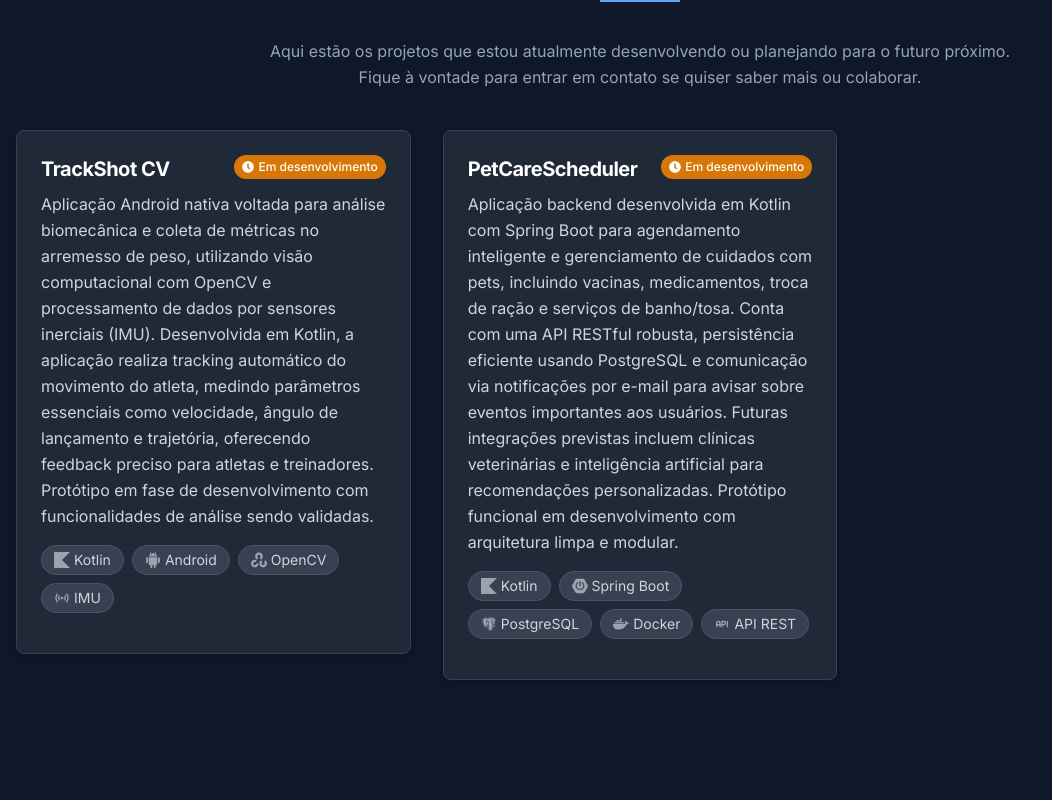
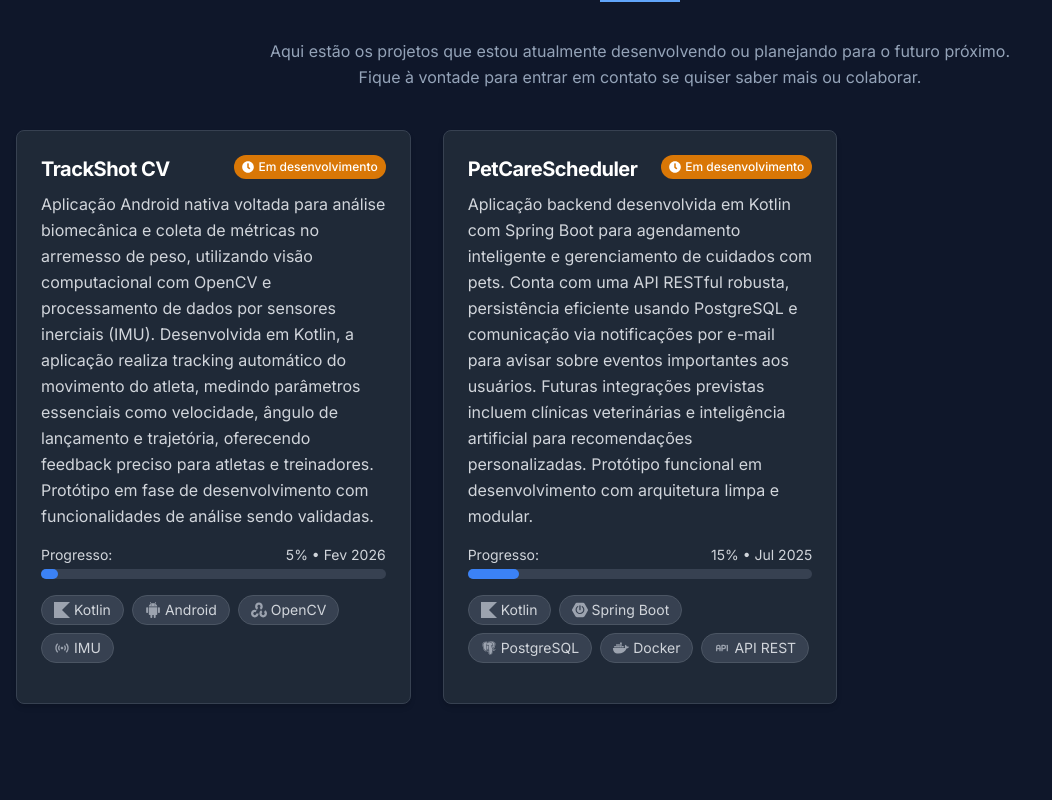
Before and after one commit to caiovilquer/portifolio, a React (Vite) app: page / in a window 1280 px wide. Shown: the part 3180-3980 px from the top of the page, without its empty margins (0-1052 px from the left). Built offline with nearby package versions, Linux system fonts and the light colour scheme.

Commit message:
feat: add progress tracking to ProjectCard and FutureProjects data

```diff
--- a/src/components/ProjectCard.tsx
+++ b/src/components/ProjectCard.tsx
@@ -17,6 +17,9 @@ export interface Project {
     label: string;
     url: string;
   }[];
+  // Novas propriedades
+  estimatedCompletion?: string;
+  progressPercentage?: number;
 }
 
 interface ProjectCardProps {
@@ -37,6 +40,25 @@ const ProjectCard: React.FC<ProjectCardProps> = ({ project }) => {
           )}
         </div>
         <p className="text-gray-300 mb-4">{project.description}</p>
+
+        {/* Adicionando seção de progresso quando disponível */}
+        {project.estimatedCompletion && (
+          <div className="mb-4">
+            <div className="flex justify-between text-sm mb-1">
+              <span className="text-gray-300">Progresso:</span>
+              <span className="text-gray-300">
+                {project.progressPercentage || 0}% •{" "}
+                {project.estimatedCompletion}
+              </span>
+            </div>
+            <div className="w-full bg-gray-700 rounded-full h-2.5">
+              <div
+                className="bg-blue-500 h-2.5 rounded-full transition-all duration-700 ease-in-out"
+                style={{ width: `${project.progressPercentage || 0}%` }}
+              ></div>
+            </div>
+          </div>
+        )}
 
         <div className="mb-4">
           <div className="flex flex-wrap gap-2 mb-2">
--- a/src/index.css
+++ b/src/index.css
@@ -162,6 +162,19 @@
       transform: translateY(0);
     }
   }
+
+  .progress-container {
+    @apply w-full bg-gray-700 rounded-full h-2.5 overflow-hidden;
+  }
+
+  .progress-bar {
+    @apply h-full rounded-full transition-all duration-700 ease-in-out;
+    background-image: linear-gradient(to right, #3b82f6, #60a5fa);
+  }
+
+  .progress-label {
+    @apply flex justify-between text-sm mb-1 text-gray-300;
+  }
 }
 
 /* Subtle scroll styling */
--- a/src/pages/FutureProjects.tsx
+++ b/src/pages/FutureProjects.tsx
@@ -24,12 +24,14 @@ const futureProjects: Project[] = [
     githubUrl: "", // URL quando disponível
     demoUrl: "", // URL quando disponível
     inProgress: true,
+    estimatedCompletion: "Fev 2026",
+    progressPercentage: 5,
   },
   {
     id: 2,
     title: "PetCareScheduler",
     description:
-      "Aplicação backend desenvolvida em Kotlin com Spring Boot para agendamento inteligente e gerenciamento de cuidados com pets, incluindo vacinas, medicamentos, troca de ração e serviços de banho/tosa. Conta com uma API RESTful robusta, persistência eficiente usando PostgreSQL e comunicação via notificações por e-mail para avisar sobre eventos importantes aos usuários. Futuras integrações previstas incluem clínicas veterinárias e inteligência artificial para recomendações personalizadas. Protótipo funcional em desenvolvimento com arquitetura limpa e modular.",
+      "Aplicação backend desenvolvida em Kotlin com Spring Boot para agendamento inteligente e gerenciamento de cuidados com pets. Conta com uma API RESTful robusta, persistência eficiente usando PostgreSQL e comunicação via notificações por e-mail para avisar sobre eventos importantes aos usuários. Futuras integrações previstas incluem clínicas veterinárias e inteligência artificial para recomendações personalizadas. Protótipo funcional em desenvolvimento com arquitetura limpa e modular.",
     tech: ["Kotlin", "Spring Boot", "PostgreSQL", "Docker", "API REST"],
     techIcons: {
       Kotlin: SiKotlin,
@@ -41,6 +43,8 @@ const futureProjects: Project[] = [
     githubUrl: "", // URL quando disponível
     demoUrl: "", // URL quando disponível
     inProgress: true,
+    estimatedCompletion: "Jul 2025",
+    progressPercentage: 15,
   },
 ];
 
```
